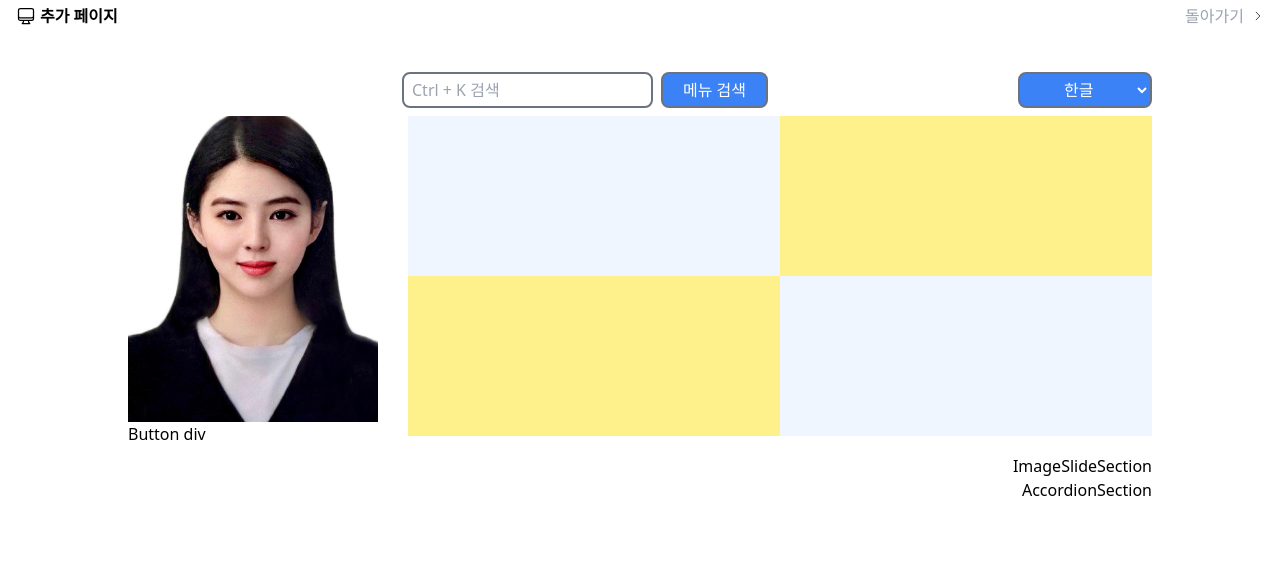
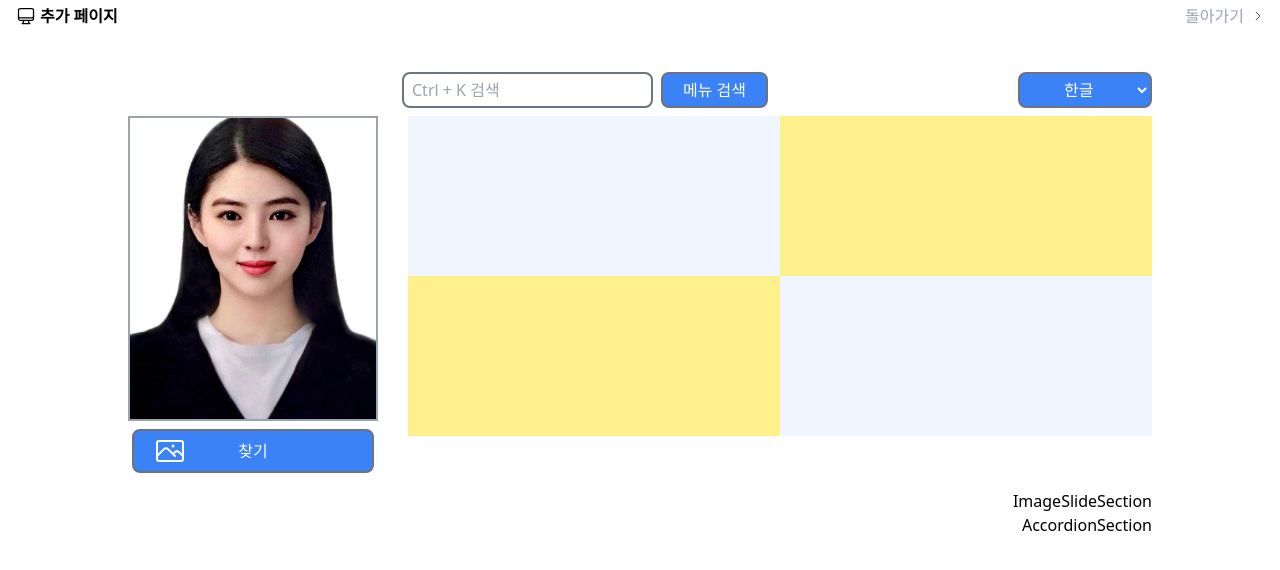
Before and after one commit to jinkihyeok/sk_practice, a React (Create React App) app: page /additional in a window 1280 px wide. Shown: the top 570 px of the page. Built offline with nearby package versions, Linux system fonts and the light colour scheme.

Commit message:
ProfileImageSection 완성

```diff
--- a/src/components/additionalComponents/sections/ProfileImageSection.tsx
+++ b/src/components/additionalComponents/sections/ProfileImageSection.tsx
@@ -1,11 +1,20 @@
+import {ImageIcon} from "../../ui/Icons";
+
 export default function ProfileImageSection() {
     return (
         <div className="col-span-1">
             <div className="flex flex-col w-full">
-                <div className="w-[250px] bg-red-200 relative">
+                <div className="w-[250px] bg-red-200 relative border-2 border-gray-400">
                     <img src="/images/profileImage.jpg" alt="profile" className="w-[250px] object-cover"/>
                 </div>
-                <div>Button div</div>
+                <div className="flex justify-center w-[250px] my-2">
+                    <button className="flex flex-row justify-center items-center text-white bg-blue-500 w-full mx-1 py-2 border-2 border-gray-500 rounded-lg relative">
+                        <div className="absolute left-5">
+                        <ImageIcon/>
+                        </div>
+                        <h3>찾기</h3>
+                    </button>
+                </div>
             </div>
         </div>
     )
--- a/src/components/ui/Icons.tsx
+++ b/src/components/ui/Icons.tsx
@@ -36,3 +36,14 @@ export const UpArrowIcon = () => {
         </svg>
     )
 }
+
+export const ImageIcon = () => {
+    return (
+        <svg xmlns="http://www.w3.org/2000/svg" fill="none" viewBox="0 0 24 24" strokeWidth="1.5" stroke="currentColor"
+             className="w-8 h-8">
+            <path strokeLinecap="round" strokeLinejoin="round"
+                  d="m2.25 15.75 5.159-5.159a2.25 2.25 0 0 1 3.182 0l5.159 5.159m-1.5-1.5 1.409-1.409a2.25 2.25 0 0 1 3.182 0l2.909 2.909m-18 3.75h16.5a1.5 1.5 0 0 0 1.5-1.5V6a1.5 1.5 0 0 0-1.5-1.5H3.75A1.5 1.5 0 0 0 2.25 6v12a1.5 1.5 0 0 0 1.5 1.5Zm10.5-11.25h.008v.008h-.008V8.25Zm.375 0a.375.375 0 1 1-.75 0 .375.375 0 0 1 .75 0Z"/>
+        </svg>
+
+    )
+}
```
